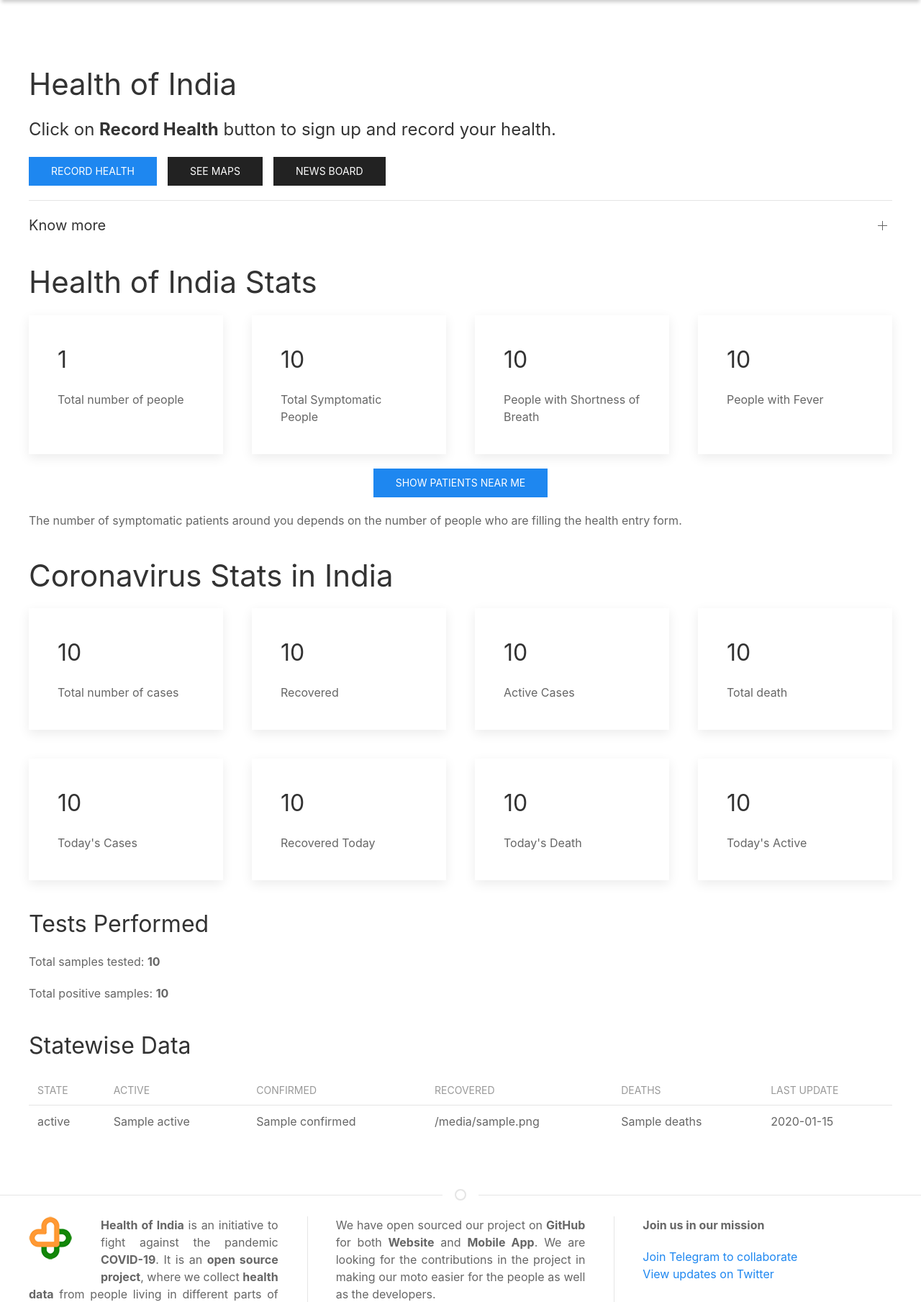
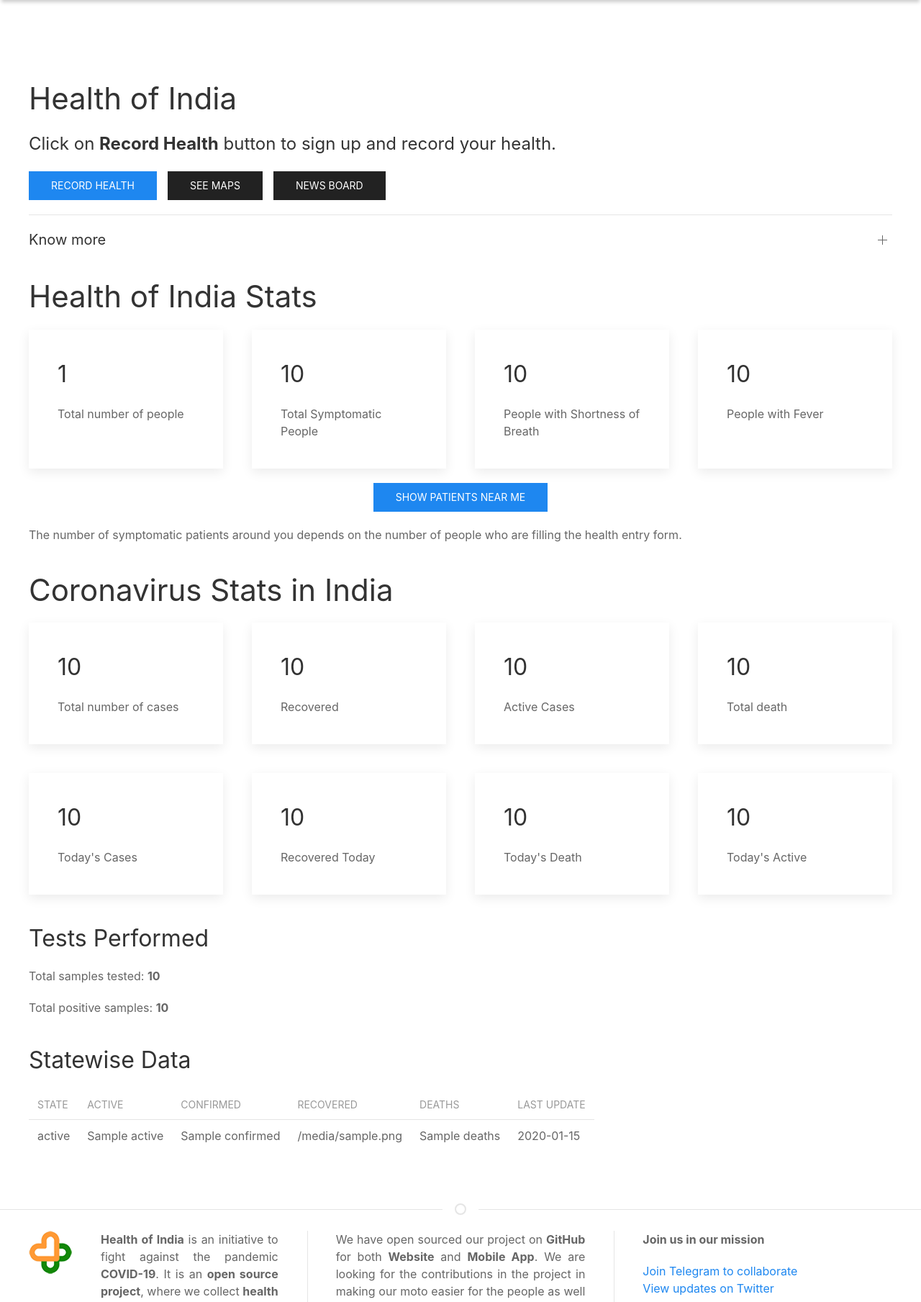
Before and after one commit to Podnet/Fight-Covid19, a Django app: template fight_covid19/templates/pages/home.html in a window 1280 px wide. Shown: the top 1809 px of the page at 72% size. Run offline with Django 3.2, Linux system fonts and the light colour scheme; the template is opened without the code that fills it: most values are stand-ins (such as "Sample title", 1, 10 or a date in 2020); parts of the project's set-up code (start-up, migrations or seed data) failed here and were passed over; some libraries are stand-ins or nearby versions.

Commit message:
Added margin on top of body

```diff
--- a/fight_covid19/templates/pages/home.html
+++ b/fight_covid19/templates/pages/home.html
@@ -7,12 +7,17 @@
       font-size: 2rem;
       line-height: 1.4;
     }
+    table {
+    display: block;
+    overflow-x: auto;
+    white-space: nowrap;
+}
   </style>
 {% endblock %}
 
 {% block content %}
 
-  <article class="uk-article uk-margin-top">
+  <article class="uk-article uk-margin-top uk-margin-medium-top">
 
     <h1 class="uk-article-title"><a class="uk-link-reset" href="">Health of India</a></h1>
 
```
